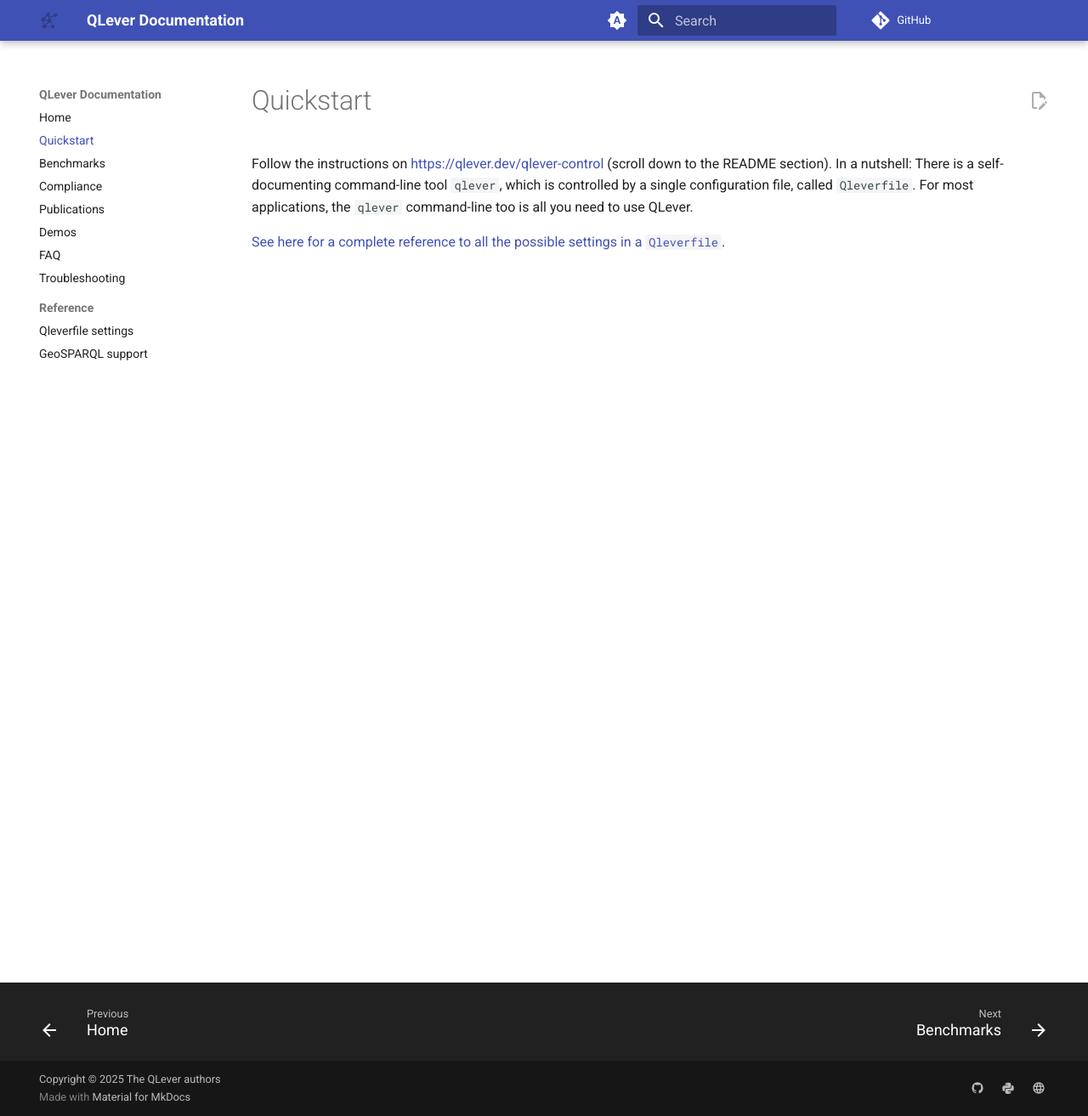
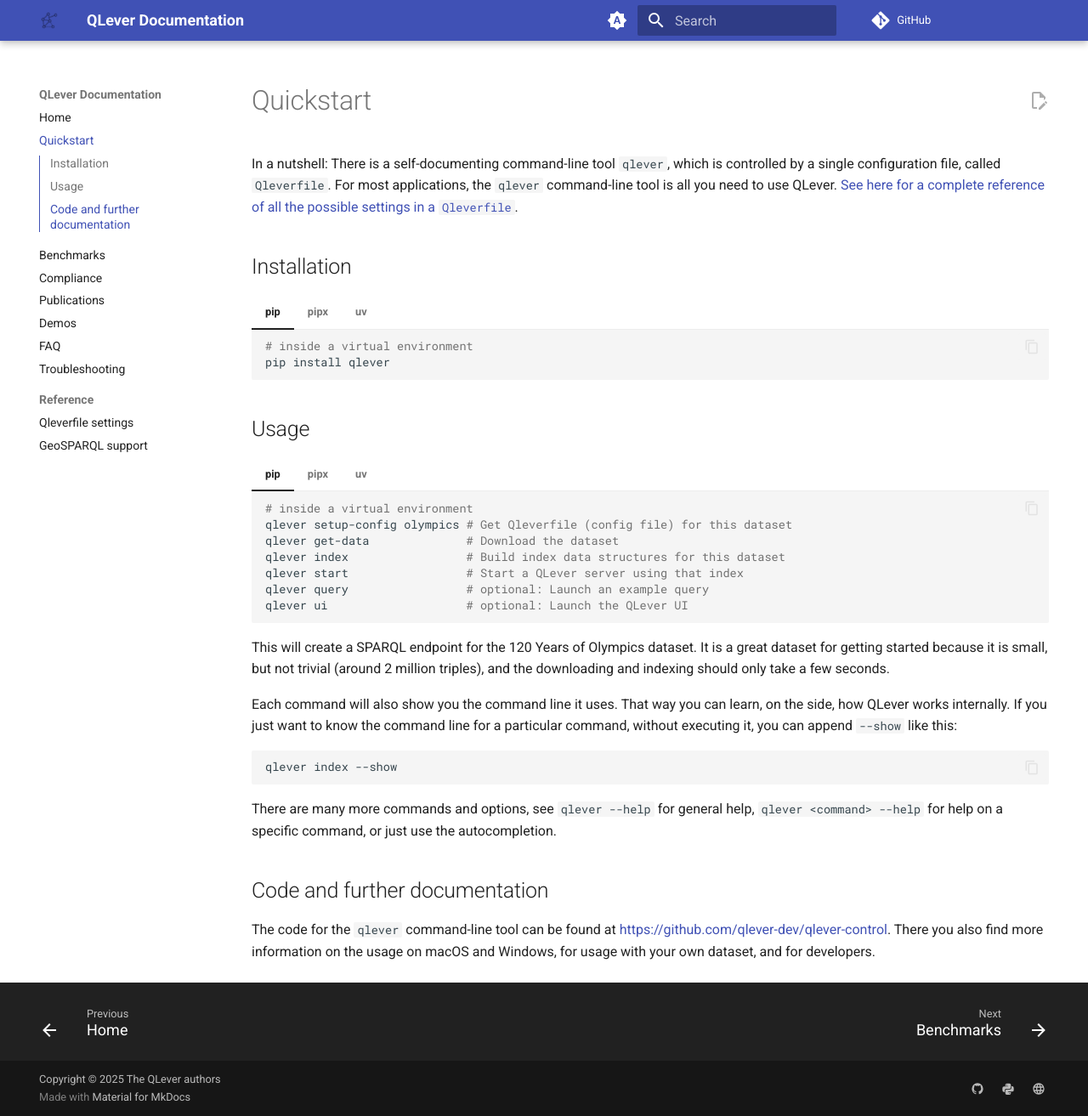
Before and after one commit to qlever-dev/qlever-docs, an MkDocs documentation site: the page built from docs/quickstart.md, in a window 1280 px wide and 1313 px high. Shown: the whole window at 85% size. Built offline with MkDocs 1.6.1 and Material for MkDocs 9.7.7, drawn with Linux system fonts in a browser that asks for light colours; plug-ins that fetch from the network failed and are left out; comment, search, counter and statistics services are not loaded; the version menu is left out.

Commit message:
Extend the Quickstart page (#9)
So far, there was only a very short text with a link to https://github.com/ad-freiburg/qlever-control, which however was broken. Now provide the main information in a nice format and refer to that repository in the end for further information

Co-authored-by: Hannah Bast <bast@cs.uni-freiburg.de>

````diff
--- a/docs/quickstart.md
+++ b/docs/quickstart.md
@@ -1,9 +1,70 @@
 # Quickstart
 
-Follow the instructions on <https://qlever.dev/qlever-control> (scroll down to
-the README section). In a nutshell: There is a self-documenting command-line
+In a nutshell: There is a self-documenting command-line
 tool `qlever`, which is controlled by a single configuration file, called
-`Qleverfile`. For most applications, the `qlever` command-line too is all you
-need to use QLever.
+`Qleverfile`. For most applications, the `qlever` command-line tool is all you
+need to use QLever. [See here for a complete reference of all the possible settings in a `Qleverfile`](/qleverfile/).
 
-[See here for a complete reference to all the possible settings in a `Qleverfile`](/qleverfile/).
+## Installation
+
+=== "pip"
+    ``` bash
+    # inside a virtual environment
+    pip install qlever
+    ```
+=== "pipx"
+    ``` bash
+    pipx install qlever
+    ```
+=== "uv"
+    ```bash
+    uv tool install --upgrade qlever
+    ```
+
+## Usage
+
+=== "pip"
+    ``` bash
+    # inside a virtual environment
+    qlever setup-config olympics # Get Qleverfile (config file) for this dataset
+    qlever get-data              # Download the dataset
+    qlever index                 # Build index data structures for this dataset
+    qlever start                 # Start a QLever server using that index
+    qlever query                 # optional: Launch an example query
+    qlever ui                    # optional: Launch the QLever UI
+    ```
+=== "pipx"
+    ``` bash
+    qlever setup-config olympics # Get Qleverfile (config file) for this dataset
+    qlever get-data              # Download the dataset
+    qlever index                 # Build index data structures for this dataset
+    qlever start                 # Start a QLever server using that index
+    qlever query                 # optional: Launch an example query
+    qlever ui                    # optional: Launch the QLever UI
+    ```
+=== "uv"
+    ```bash
+    uvx qlever setup-config olympics # Get Qleverfile (config file) for this dataset
+    uvx qlever get-data              # Download the dataset
+    uvx qlever index                 # Build index data structures for this dataset
+    uvx qlever start                 # Start a QLever server using that index
+    uvx qlever query                 # optional: Launch an example query
+    uvx qlever ui                    # optional: Launch the QLever UI
+    ```
+
+This will create a SPARQL endpoint for the 120 Years of Olympics dataset. It is a great dataset for getting started because it is small, but not trivial (around 2 million triples), and the downloading and indexing should only take a few seconds.
+
+Each command will also show you the command line it uses. That way you can learn, on the side, how QLever works internally. If you just want to know the command line for a particular command, without executing it, you can append `--show` like this:
+
+```bash
+qlever index --show
+```
+
+There are many more commands and options, see `qlever --help` for general help, `qlever <command> --help` for help on a specific command, or just use the autocompletion.
+
+## Code and further documentation
+
+The code for the `qlever` command-line tool can be found at
+https://github.com/qlever-dev/qlever-control. There you also find more
+information on the usage on macOS and Windows, for usage with your own dataset,
+and for developers.
````
